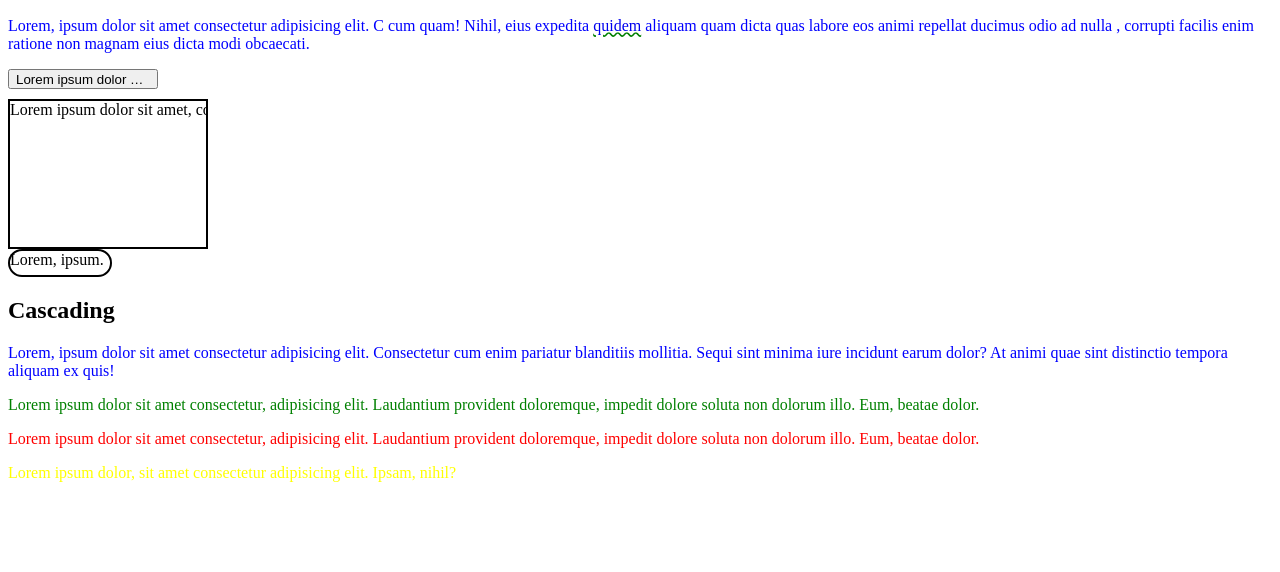
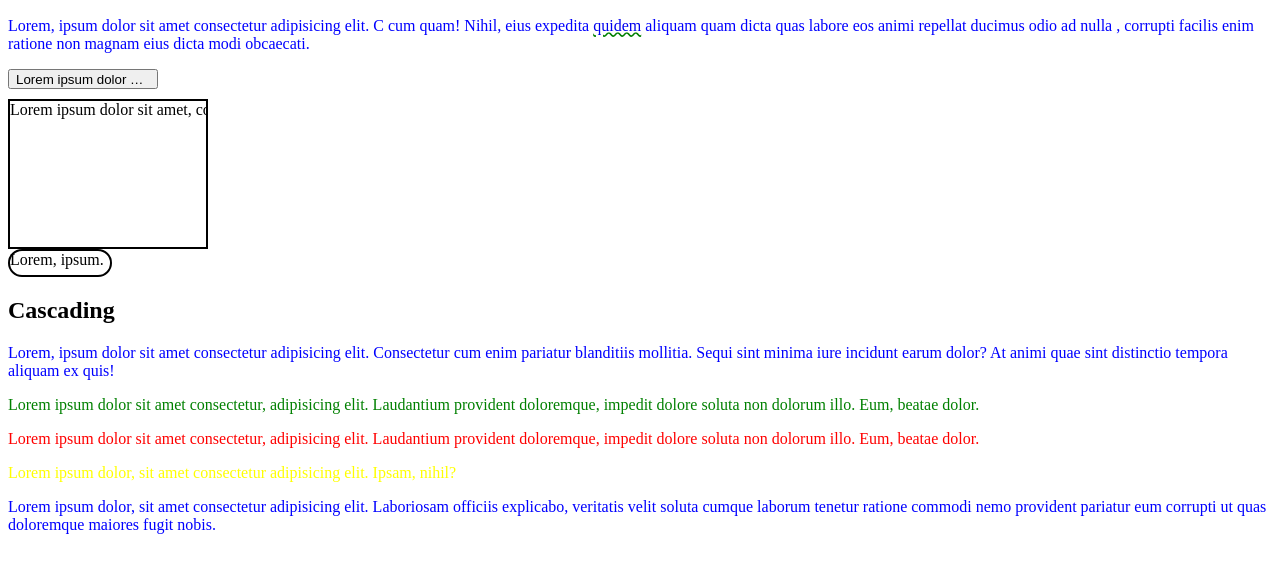
Before and after one commit to dbelousov13/005-css-text-formating, a plain HTML site: page index.html in a window 1280 px wide. Shown: the part 110-682 px from the top of the page. Drawn offline with Linux system fonts and the light colour scheme.

Commit message:
test for commit

```diff
--- a/css/styles.css
+++ b/css/styles.css
@@ -70,5 +70,3 @@ p{
 #redP{
     color:red;
 }
-
-/* points 1000 p style"color:yellow;" */
--- a/index.html
+++ b/index.html
@@ -34,5 +34,6 @@
 <p style="color:yellow">
     Lorem ipsum dolor, sit amet consectetur adipisicing elit. Ipsam, nihil?
 </p>
+<p>Lorem ipsum dolor, sit amet consectetur adipisicing elit. Laboriosam officiis explicabo, veritatis velit soluta cumque laborum tenetur ratione commodi nemo provident pariatur eum corrupti ut quas doloremque maiores fugit nobis.</p>
 </body>
 </html>
```
